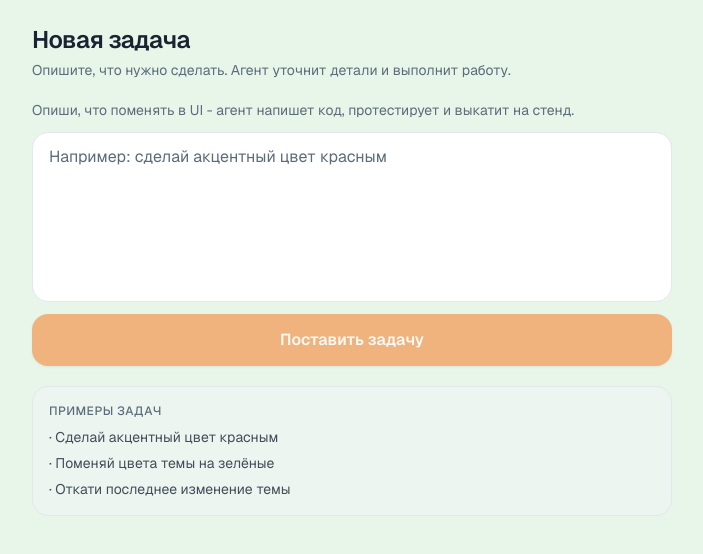
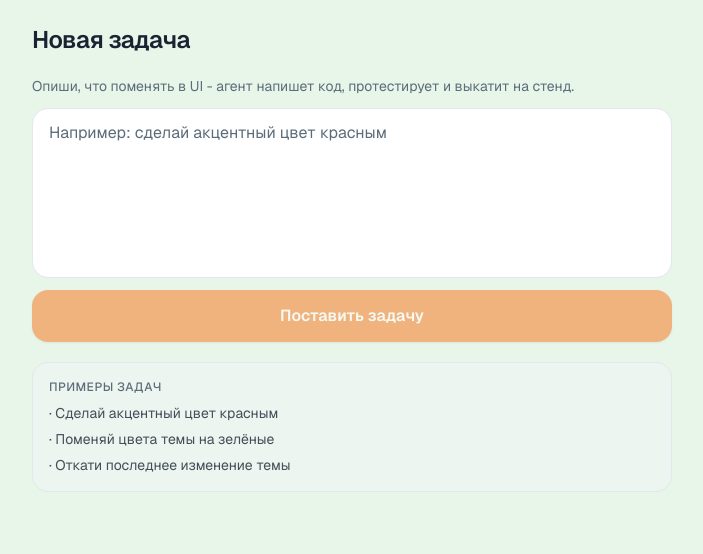
Before and after one commit to iliakrupin/dev4you, a Next.js app: page /new in a window 1280 px wide. Shown: the top 554 px of the page, without its empty margins (288-991 px from the left). Built offline with nearby package versions, Linux system fonts and the light colour scheme.

Commit message:
task #74: Убрать текстовую подсказку под заголовком на странице создания

```diff
--- a/app/new/page.tsx
+++ b/app/new/page.tsx
@@ -9,9 +9,7 @@ export default function NewTaskPage() {
         <h1 className="text-2xl font-semibold tracking-tight text-foreground">
           Новая задача
         </h1>
-        <p className="text-sm text-muted-foreground">
-          Опишите, что нужно сделать. Агент уточнит детали и выполнит работу.
-        </p>
+
       </header>
 
       <NewTaskForm />
```
